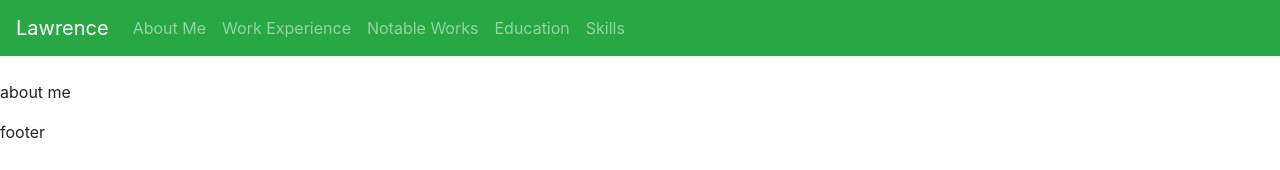
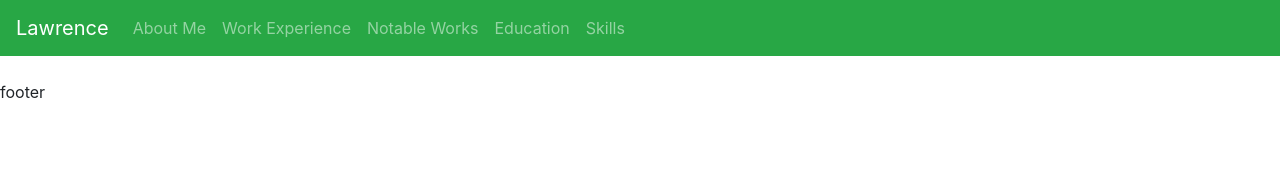
Before and after one commit to lawrence-cs/aboutme, a React (Create React App) app: page / in a window 1280 px wide. Shown: the top 170 px of the page. Built offline with nearby package versions, Linux system fonts and the light colour scheme.

Commit message:
url link

```diff
--- a/package.json
+++ b/package.json
@@ -1,5 +1,5 @@
 {
-  "homepage": "http://lawrence-cs.github.io/",
+  "homepage": "http://lawrence-cs.github.io/about_me/",
   "name": "aboutme",
   "version": "0.1.0",
   "private": true,
--- a/src/App.js
+++ b/src/App.js
@@ -18,7 +18,7 @@ function App() {
         <Router className="col-12">
             <Navigation_Bar />
             <br/>
-            <Route path="/" exact component={About_Me} />
+            <Route path="/about_me" exact component={About_Me} />
             <Route path="/work_experience" component={Work_Experience} />
             <Route path="/notable_works" component={Notable_Works} />
             <Route path="/education" component={Education} />
```
